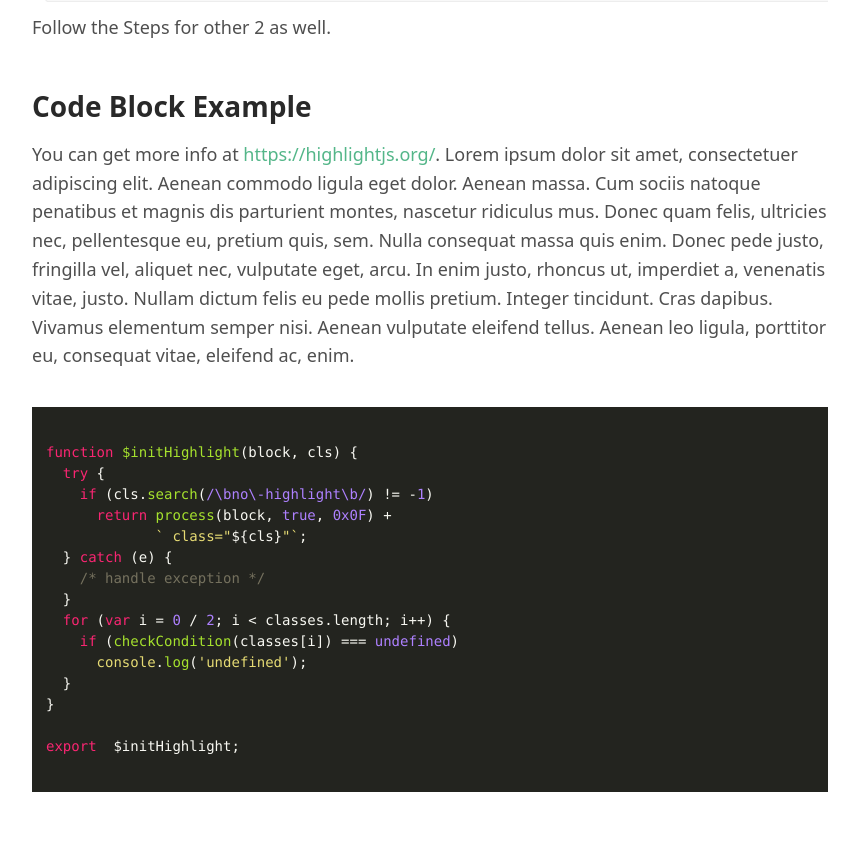
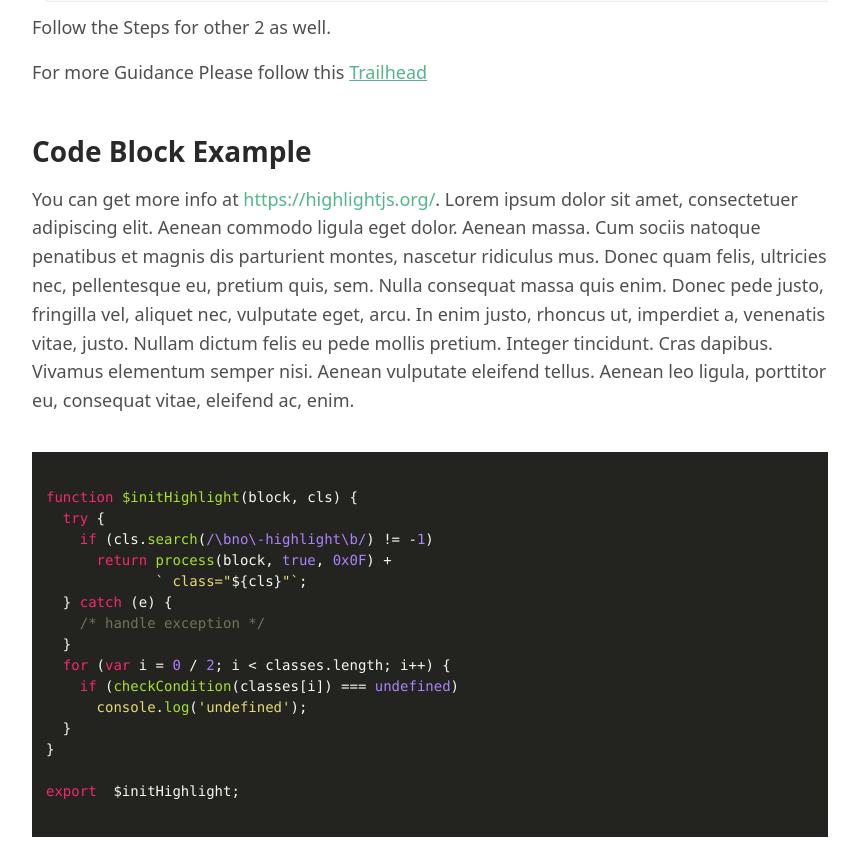
Before and after one commit to bharat098/SalesforceLearningBlogWebsite, a plain HTML site: page CarouselImagewithGalaryView.html in a window 1280 px wide. Shown: the part 1558-2416 px from the top of the page, without its empty margins (350-1209 px from the left). Drawn offline with Linux system fonts and the light colour scheme; a script that the page names is missing.

Commit message:
Add files via upload

```diff
--- a/CarouselImagewithGalaryView.html
+++ b/CarouselImagewithGalaryView.html
@@ -127,9 +127,10 @@
 					<p>For the below 3 Files Download the static resources file <a href="https://github.com/bharat098/ImageGalaryWithCarousel/tree/main/force-app/main/default/Documents%20To%20Upload">Here</a> </p>
 					<p>Go To <b>SETUP | STATIC RESOURCES</b> Click <b>New</b></p>
 					<img class="img-fluid" src="assets/images/blog/staticResourcesNew.png">
-					<p>Upload the file bootstrapminjs in Static resources like below The name should be same<b>bootstrapminjs</b></p>
+					<p>Upload the file bootstrapminjs in Static resources like below The name should be same<b> bootstrapminjs</b></p>
 					<img class="img-fluid" src="assets/images/blog/bootstrapminjsSR.png">
 					<p>Follow the Steps for other 2 as well.</p>
+					<p>For more Guidance Please follow this <a href="">Trailhead</a>   </p>
 				    <h3 class="mt-5 mb-3">Code Block Example</h3>
 				    <p>You can get more info at <a class="text-link" href="https://highlightjs.org/" target="_blank">https://highlightjs.org/</a>. Lorem ipsum dolor sit amet, consectetuer adipiscing elit. Aenean commodo ligula eget dolor. Aenean massa. Cum sociis natoque penatibus et magnis dis parturient montes, nascetur ridiculus mus. Donec quam felis, ultricies nec, pellentesque eu, pretium quis, sem. Nulla consequat massa quis enim. Donec pede justo, fringilla vel, aliquet nec, vulputate eget, arcu. In enim justo, rhoncus ut, imperdiet a, venenatis vitae, justo. Nullam dictum felis eu pede mollis pretium. Integer tincidunt. Cras dapibus. Vivamus elementum semper nisi. Aenean vulputate eleifend tellus. Aenean leo ligula, porttitor eu, consequat vitae, eleifend ac, enim. </p>
 				    <pre>
```
